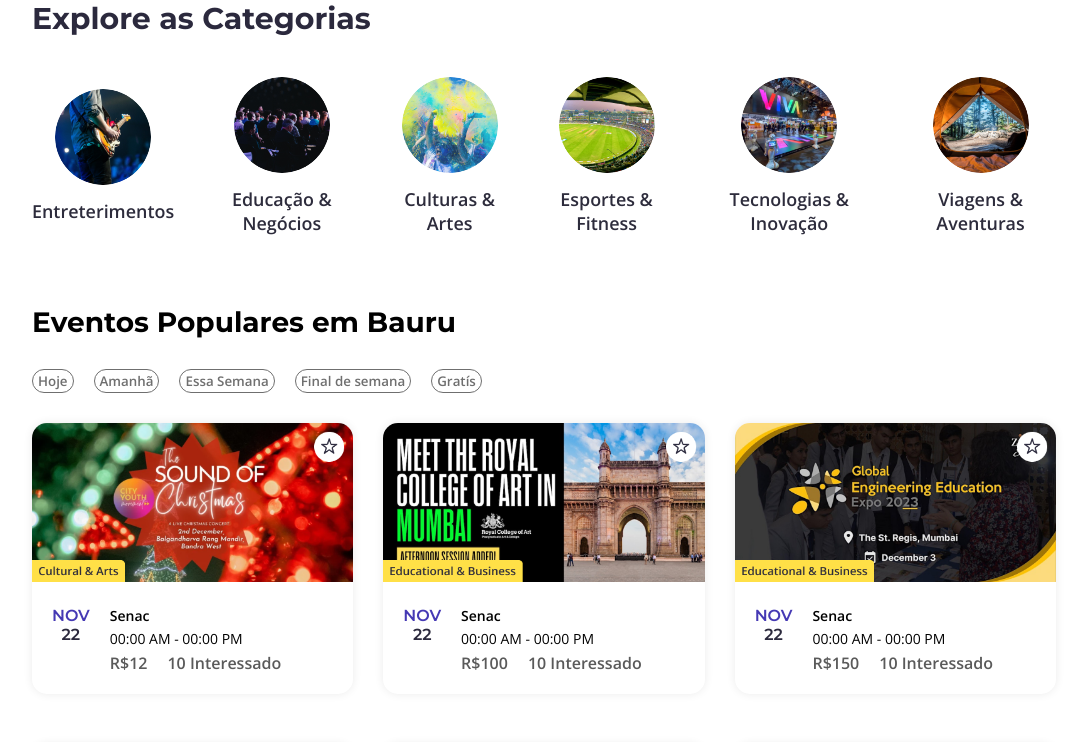
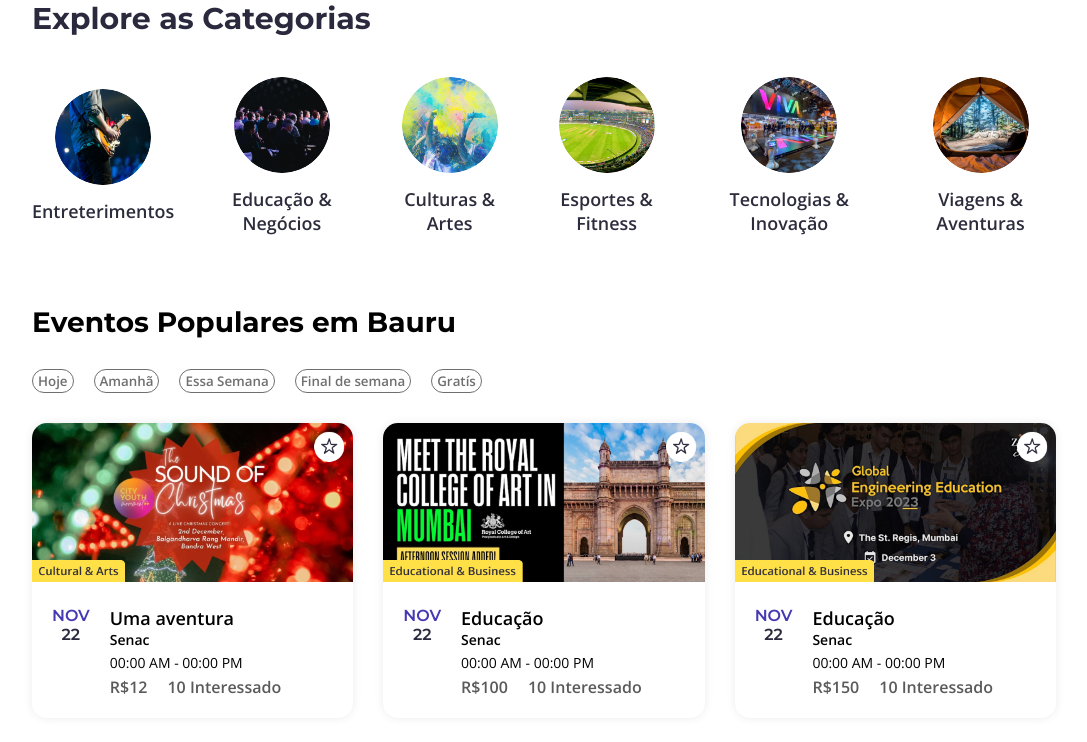
Before and after one commit to yandsilva/fest-central-frontend, a React (Vite) app: page / in a window 1280 px wide. Shown: the top 742 px of the page, without its empty margins (96-1183 px from the left). Built offline with nearby package versions, Linux system fonts and the light colour scheme.

Commit message:
construindo as rotas de paginas

```diff
--- a/src/components/EventsDisplay/EventsDisplay.jsx
+++ b/src/components/EventsDisplay/EventsDisplay.jsx
@@ -22,7 +22,7 @@ export default function EventsDisplay({ category }) {
               <EventsItem
                 key={index}
                 id={item._id}
-                title={item.title}
+                title={item.name}
                 price={item.price}
                 image={item.image}
                 local={item.local}
--- a/src/components/EventsItem/EventsItem.jsx
+++ b/src/components/EventsItem/EventsItem.jsx
@@ -11,7 +11,7 @@ export default function EventsItem({
   rating,
 }) {
   return (
-    <Link to="/cart/1" className="event-item">
+    <Link to={`/cart/${id}`} className="event-item">
       <div className="event-item-img-container">
         <img className="event-item-img" src={image} alt="" />
       </div>
```
